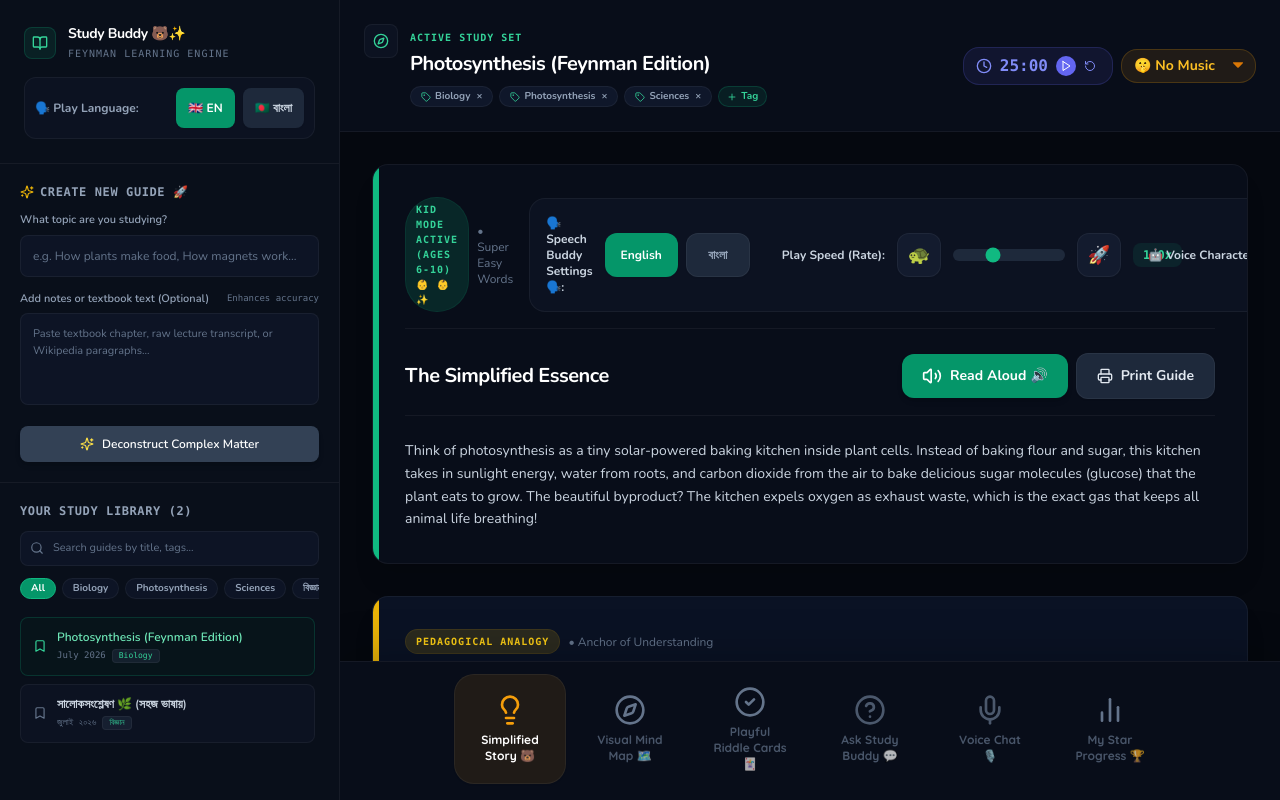
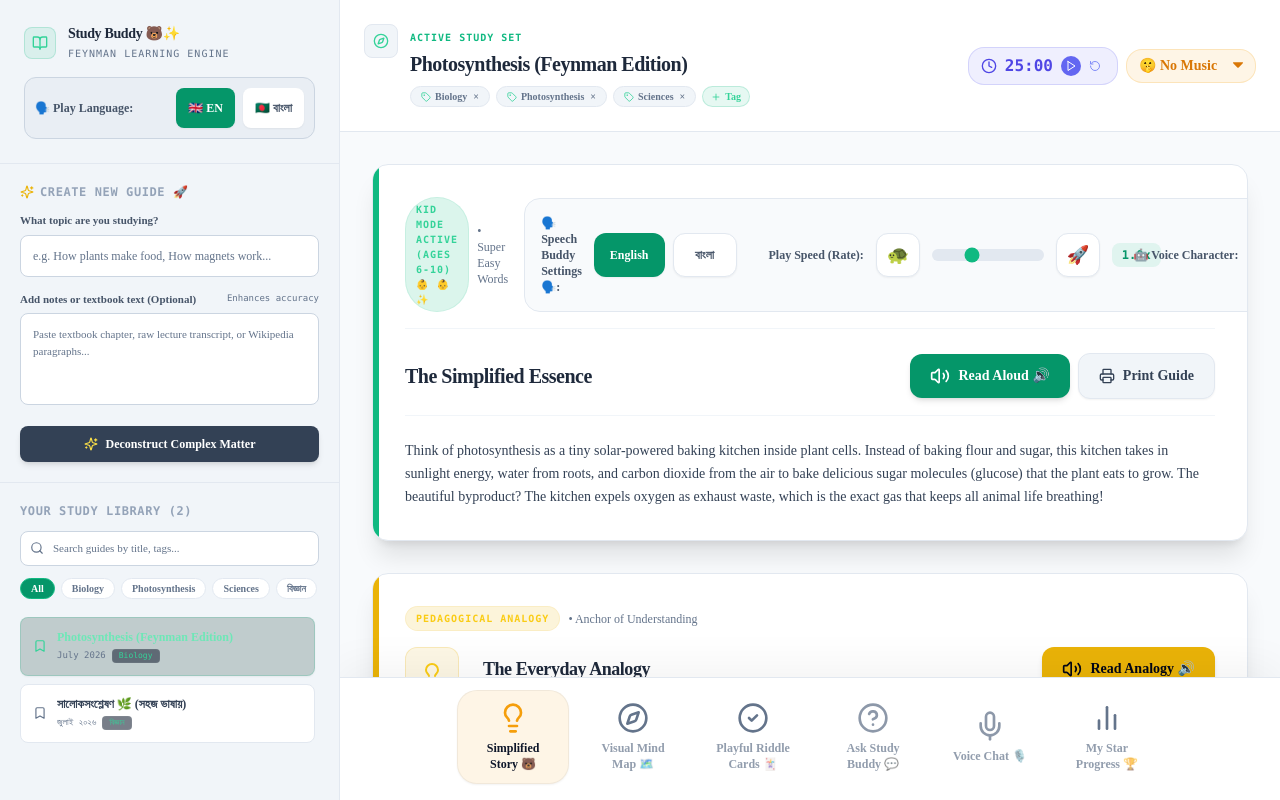
Before and after one commit to polymath-void/Personal-AI-Study-Toolkit, a Next.js app: page / in a window 1280 px wide. Built offline with nearby package versions, Linux system fonts and the light colour scheme.

Commit message:
refactor: streamline layout and dependencies
- Pin Next.js version to 14.2.16
- Remove unnecessary font imports and configurations
- Add basic error and 404 pages
- Clean up configuration files

```diff
--- /dev/null
+++ b/app/error.tsx
@@ -0,0 +1,4 @@
+"use client";
+export default function Error() {
+  return <div>Error</div>;
+}
--- /dev/null
+++ b/app/global-error.tsx
@@ -0,0 +1,4 @@
+"use client";
+export default function GlobalError() {
+  return <html><body><div>Global Error</div></body></html>;
+}
--- a/app/layout.tsx
+++ b/app/layout.tsx
@@ -1,22 +1,7 @@
-import { Nunito, Quicksand } from "next/font/google";
 import "./globals.css";
-import React from "react";
-
-const nunito = Nunito({
-  subsets: ["latin"],
-  variable: "--font-nunito",
-  display: "swap",
-});
-
-const quicksand = Quicksand({
-  subsets: ["latin"],
-  variable: "--font-quicksand",
-  display: "swap",
-});
 
 export const metadata = {
-  title: "Study Guide Toolkit - Smart Visual Study Guide",
-  description: "An AI-powered Study Guide Companion that normalizes complex matters in a smart way, offering simplified text explanations, interactive visual mind maps, follow-up Q&A, and active recall flashcards.",
+  title: "Study Guide Toolkit",
 };
 
 export default function RootLayout({
@@ -25,8 +10,8 @@ export default function RootLayout({
   children: React.ReactNode;
 }) {
   return (
-    <html lang="en" className={`dark ${nunito.variable} ${quicksand.variable}`}>
-      <body className={`bg-[#05080f] text-slate-100 min-h-screen font-sans ${nunito.className}`}>
+    <html lang="en">
+      <body>
         {children}
       </body>
     </html>
--- /dev/null
+++ b/app/not-found.tsx
@@ -0,0 +1,3 @@
+export default function NotFound() {
+  return <div>Not found</div>;
+}
--- a/app/page.tsx
+++ b/app/page.tsx
@@ -3,8 +3,6 @@
 import dynamic from "next/dynamic";
 import React from "react";
 
-// Dynamically import the main application with SSR disabled to prevent
-// React hydration mismatches with browser-side localStorage.
 const StudyGuideApp = dynamic(() => import("@/components/StudyGuideApp"), {
   ssr: false,
   loading: () => (
--- a/next.config.mjs
+++ b/next.config.mjs
@@ -1,6 +1,5 @@
 /** @type {import('next').NextConfig} */
 const nextConfig = {
-
   reactStrictMode: true,
   typescript: {
     ignoreBuildErrors: false,
@@ -9,5 +8,4 @@ const nextConfig = {
     ignoreDuringBuilds: true,
   },
 };
-
 export default nextConfig;
--- a/package.json
+++ b/package.json
@@ -14,7 +14,7 @@
     "clsx": "^2.1.1",
     "framer-motion": "^11.11.11",
     "lucide-react": "^0.456.0",
-    "next": "^14.2.16",
+    "next": "14.2.16",
     "react": "^18.3.1",
     "react-dom": "^18.3.1",
     "recharts": "^3.9.2",
```
Also changed, not shown: 1 other file (tests, documents, lock files or other folders).
